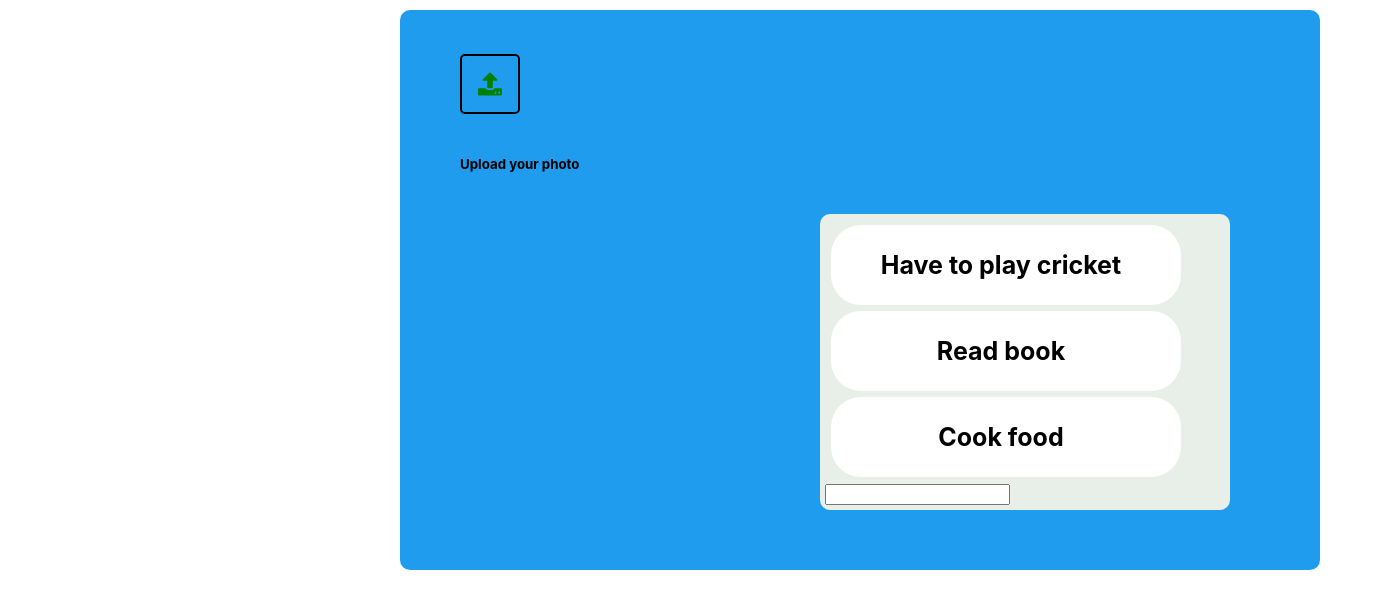
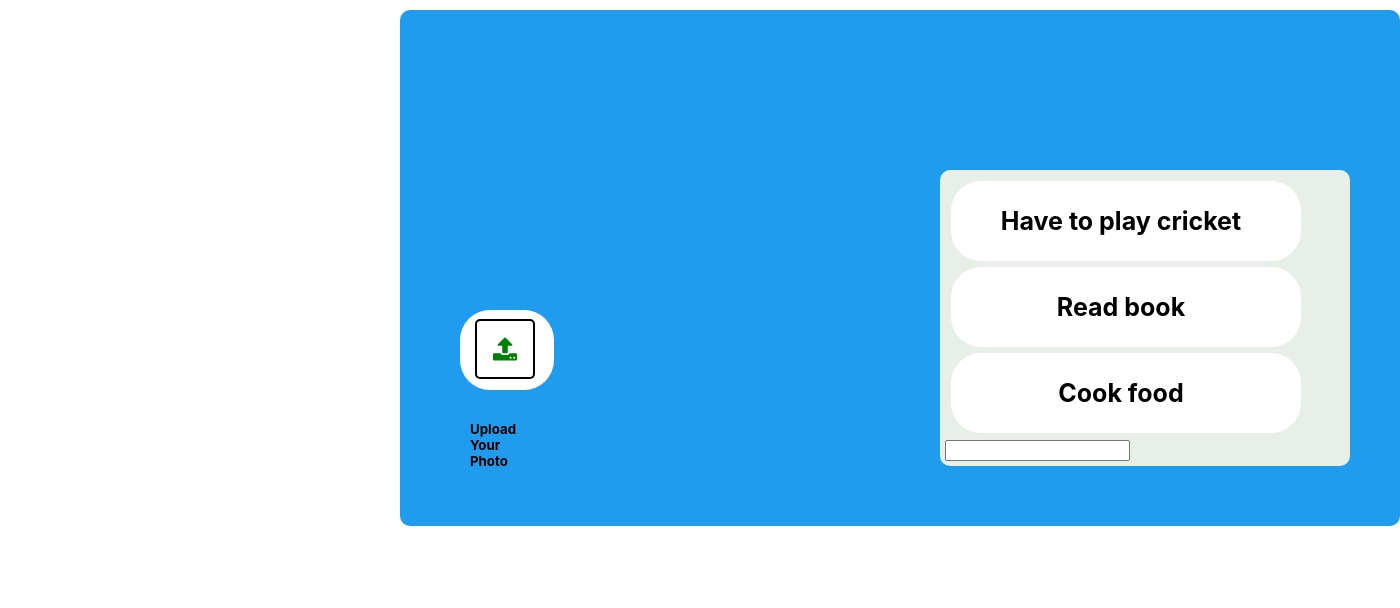
Before and after one commit to manishy/first-typescript-app, a React (Create React App) app: page / in a window 1280 px wide. Shown: the top 608 px of the page, 1400 px wide, since content can reach past the window. Built offline with nearby package versions, Linux system fonts and the light colour scheme.

Commit message:
Add styling to custom upload

```diff
--- a/src/App.css
+++ b/src/App.css
@@ -2,7 +2,7 @@
   position: relative;
   background: #209cee;
   padding: 60px;
-  width: 100vh;
+  width: 110vh;
   left: 50vh;
   margin-top: 10px;
   border-radius: 10px;
@@ -16,8 +16,10 @@
   padding: 5px;
   max-width: 400px;
   position: relative;
-  left: 45vh;
+  left: 60vh;
+  /*bottom: 10vh;*/
   height: auto;
+  /*width: 50vh;*/
 }
 
 .todo{
@@ -33,20 +35,27 @@
   width: 40vh;
 }
 
+
 .file-upload{
-  width: 10vh;
+  position: relative;
+  background: #fff;
+  border-radius: 30px;
+  height: 50px;
+  padding: 25px 20px 5px 10px;
+  width: 4rem;
+  top: 15rem;
 }
 
-.file-upload{
-  background: #fff;
-  border-radius: 30px;
-  font-size: 25px;
-  margin: 6px;
-  height: 50px;
-  font-weight: bold;
-  text-align: center;
-  padding: 25px 20px 5px 10px;
-  overflow: auto;
-  width: 40vh;
+/*.image-preview{*/
+  /*float: left;*/
+/*}*/
+
+.custom-upload{
+  float: left;
+}
+
+.icon{
+  position: relative;
+  left: 10vh;
 }
 /*trbl*/
--- a/src/UploadIcon.css
+++ b/src/UploadIcon.css
@@ -7,4 +7,5 @@
   border: 2px solid #337AB7;
   border-radius: 5px;
   bottom: 1rem;
+  left: 0.3rem;
 }
--- a/src/components/App.tsx
+++ b/src/components/App.tsx
@@ -2,24 +2,8 @@ import React, { useState } from 'react';
 import '../App.css';
 import Todo from './ToDo';
 import ToDoForm from './TodoForm'
-import UploadIcon from "./UploadIcon";
 import CustomUpload from "./CustomUpload";
 
-
-// const CustomUpload =(): any =>{
-//   return (<div className={"file-upload"}>
-//     <input type="file" id={"upload-1"} name={"name"} className={"custom-upload"}
-//         // accept={mediaFileFormats.split(',').map(x => `.${x}`).join(', ')}
-//         // style={{ display: 'none' }}
-//         // onChange={this.onFileSelect}
-//     />
-//     <UploadIcon
-//         className={"Icon"}
-//         style={{ fill: "green", borderColor: "black" }}
-//     />
-//     {/*<label className="custom-file-label" >Choose file</label>*/}
-//   </div>);
-// }
 
 const App = (): any => {
   const [toDos, setTodos] = useState([
@@ -44,7 +28,9 @@ const App = (): any => {
 
   return (
       <div className="app">
-        <div>
+        <div
+            // className={"custom-upload"}
+        >
           <CustomUpload/>
         </div>
         <div className="todo-list">
--- a/src/components/CustomUpload.tsx
+++ b/src/components/CustomUpload.tsx
@@ -1,5 +1,15 @@
 import React, {useState} from "react";
 import UploadIcon from "./UploadIcon";
+
+
+type ImagePreviewPropTypes = {
+    "blobUrl": string
+}
+const ImagePreview = ({blobUrl}: ImagePreviewPropTypes): any => {
+    return (<div className={"image-preview"}>
+        <img src={blobUrl} alt="No Image Selected" width="300" height="300"/>
+    </div>);
+}
 
 const CustomUpload = () => {
     const [image, setImage] = useState({preview: "", raw: ""});
@@ -30,29 +40,29 @@ const CustomUpload = () => {
     };
 
     return (
-        <div
-            // className={"file-upload"}
-        >
-            <label htmlFor="upload-button">
-                {image.preview ? (
-                    <img src={image.preview} alt="dummy" width="300" height="300"/>
-                ) : (
+        <div>
+            <div>
+                {image.preview && <ImagePreview blobUrl={image.preview}/>}
+            </div>
+            <div className={"file-upload"}>
+                <label htmlFor="upload-button">
                     <div>
                         <UploadIcon
-                            className={"Icon"}
-                            style={{ fill: "green", borderColor: "black" }}
+                            className={"icon"}
+                            style={{fill: "green", borderColor: "black"}}
                         />
                     </div>
-                )}
-            </label>
+                    <h5 className="text-center">Upload Your Photo</h5>
+                </label>
+            </div>
 
             <input
                 type="file"
                 id="upload-button"
                 style={{display: "none"}}
                 onChange={handleChange}
+                accept={".jpeg,.png"}
             />
-            <h5 className="text-center">Upload your photo</h5>
 
             <br/>
             {/*<button onClick={handleUpload}>Upload</button>*/}
```
